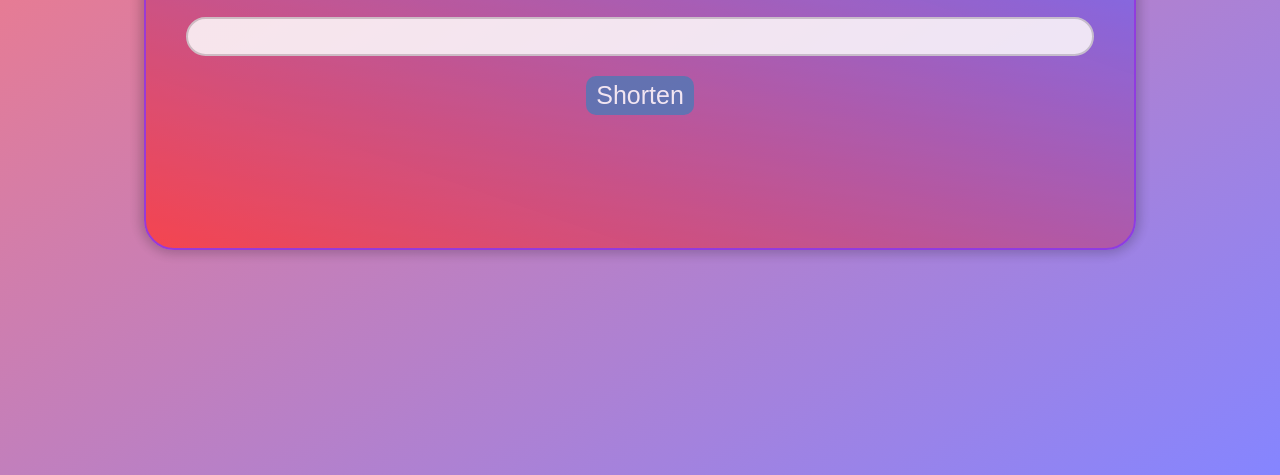
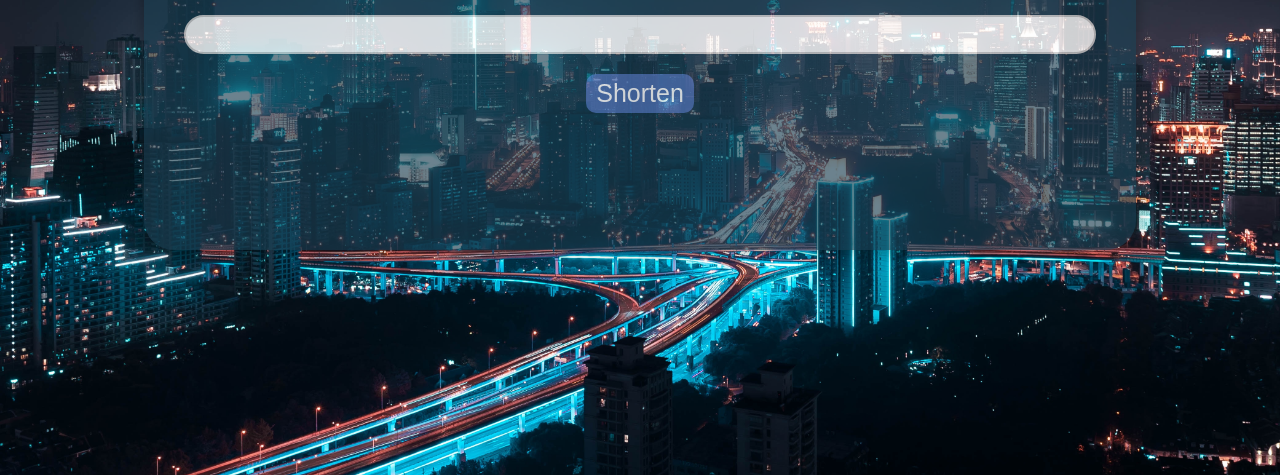
Before and after one commit to Shubhm-Chaudhary/CodeAlpha_URL_Shortener, a plain HTML site: page URL Shortener/index.html in a window 1280 px wide. Shown: the part 325-800 px from the top of the page. Drawn offline with Linux system fonts and the light colour scheme.

Commit message:
Add files via upload

```diff
--- a/URL Shortener/index.html
+++ b/URL Shortener/index.html
@@ -9,7 +9,7 @@
     <title>URL Shortener</title>
     <link rel="stylesheet" href="style.css">
   </head>
-  <body>
+  <body class="backgroundImage">
     <div class="container">
         <h1>URL Shortener</h1>
     <form>
--- a/URL Shortener/style.css
+++ b/URL Shortener/style.css
@@ -7,22 +7,23 @@
 body {
     font-family: Arial, sans-serif;
     padding: 20px;
-    background: linear-gradient(to top left, #8585ff, #ff7878fd);
+    background-image: url(yiran-ding-JQRyYCC2OIM-unsplash.jpg);
+    background-size: cover;
     display: flex;
     justify-content: center;
     align-items: center;
     min-height: 100vh;
 }
 
+
 .container {
     width: 80%;
     min-height: 350px;
     padding: 40px;
-    border: 2px solid blueviolet;
     border-radius: 30px;
     box-shadow: 0 0 11px 4px rgba(0, 0, 0, 0.25);
-    background: linear-gradient(to top right, #ff3636fd, #6868ff);
     opacity: 0.8;
+    background-color: rgba(27, 62, 81, 0.8);
     margin: auto;
 }
 
```
Also changed, not shown: URL Shortener/yiran-ding-JQRyYCC2OIM-unsplash.jpg (added).
